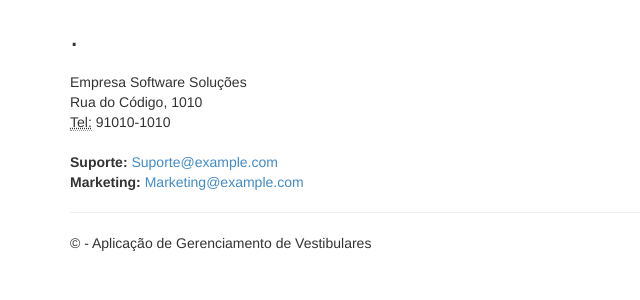
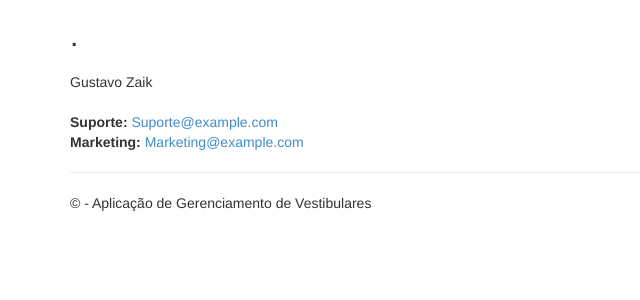
Before and after one commit to zzzaik/devops-ac07, a Django app: template app/templates/app/contact.html in a window 1280 px wide. Shown: the part 51-351 px from the top of the page, without its empty margins (0-640 px from the left). Run offline with Django 3.2, Linux system fonts and the light colour scheme; the template is opened without the code that fills it, so the values that code supplies are empty; parts of the project's set-up code (start-up, migrations or seed data) failed here and were passed over; some libraries are stand-ins or nearby versions.

Commit message:
Update contact.html

```diff
--- a/app/templates/app/contact.html
+++ b/app/templates/app/contact.html
@@ -6,10 +6,7 @@
 <h3>{{ message }}</h3>
 
 <address>
-    Empresa Software Soluções<br />
-    Rua do Código, 1010<br />
-    <abbr title="Telefone">Tel:</abbr>
-    91010-1010
+    Gustavo Zaik
 </address>
 
 <address>
```
